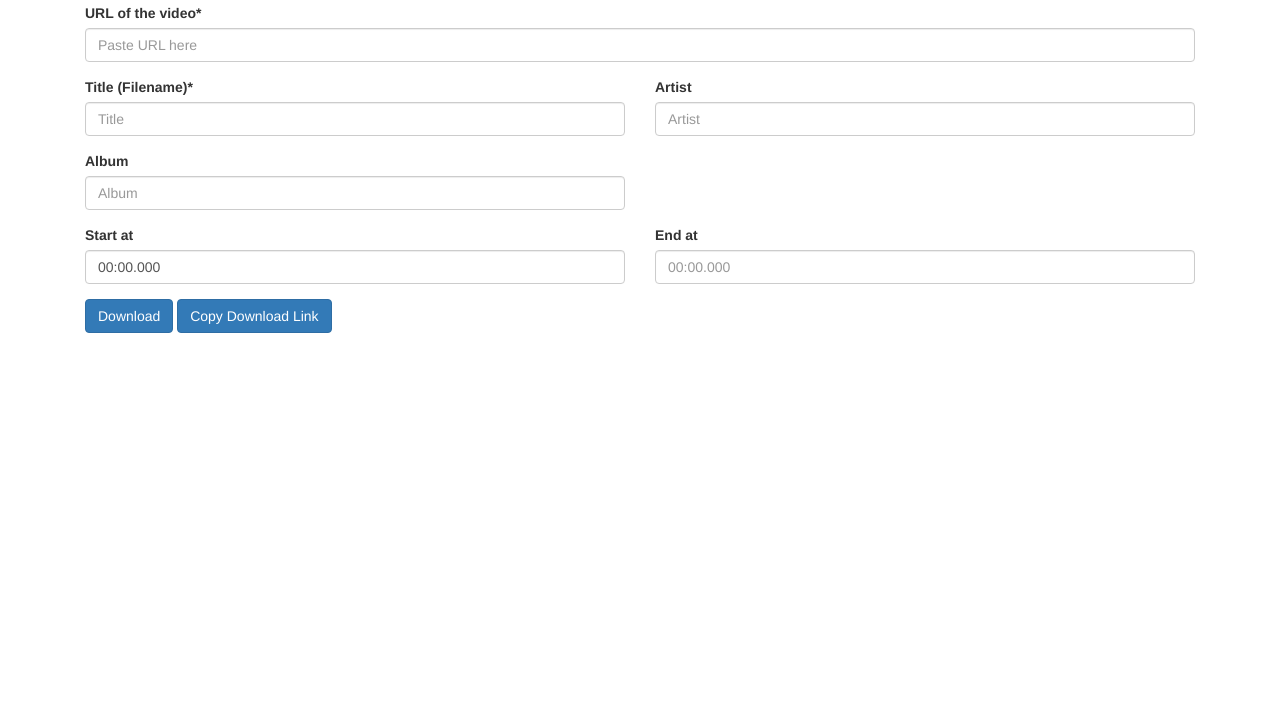
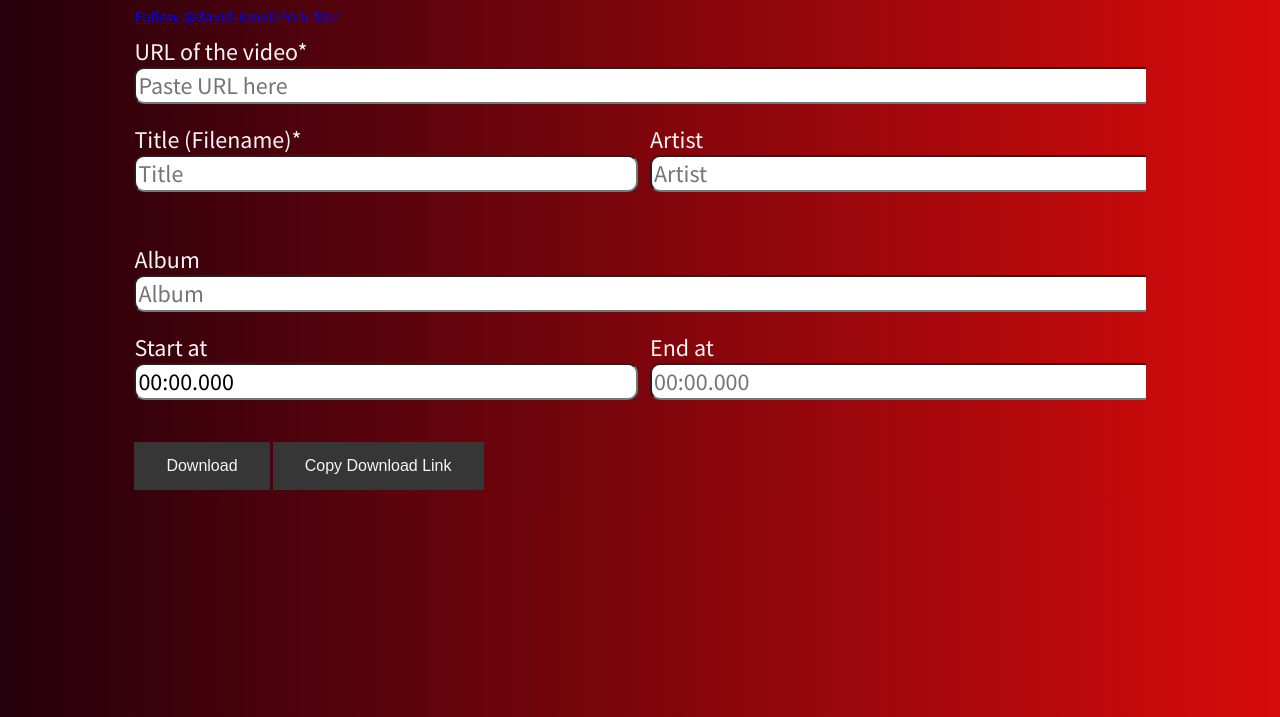
Before and after one commit to davidkroell/ytdl, a website: page html/index.html in a window 1280 px wide. Shown: the part 83-800 px from the top of the page. Drawn offline with nearby package versions, Linux system fonts and the light colour scheme.

Commit message:
adding css styles and removed boostrap

```diff
--- a/html/index.html
+++ b/html/index.html
@@ -6,12 +6,8 @@
     <meta name="viewport" content="width=device-width, initial-scale=1.0">
     <meta http-equiv="X-UA-Compatible" content="ie=edge">
     <title>Download from YouTube</title>
-
-    <!-- Latest compiled and minified CSS & JS -->
-    <link rel="stylesheet" media="screen" href="//netdna.bootstrapcdn.com/bootstrap/3.3.4/css/bootstrap.min.css">
-    <script src="//code.jquery.com/jquery.min.js"></script>
-    <script src="//netdna.bootstrapcdn.com/bootstrap/3.3.4/js/bootstrap.min.js"></script>
-
+    <link href="https://fonts.googleapis.com/css?family=Roboto|Source+Sans+Pro" rel="stylesheet">
+    <link rel="stylesheet" href="../style.css">
     <!-- GitHub star button -->
     <script async defer src="https://buttons.github.io/buttons.js"></script>
 
@@ -65,66 +61,57 @@
 <body>
     <div class="container">
         <form id="dl-form" action="dl" method="GET" onsubmit="clearInputs()">
-            <legend>Download MP3 from YouTube</legend>
+            <legend><h1>Download MP3 from YouTube</h1></legend>
 
-            <div class="col-xs-12">
+            <div>
                 <div class="form-group">
                     <a class="github-button" href="https://github.com/david-kroell" data-size="large" aria-label="Follow @david-kroell on GitHub">Follow @david-kroell</a>
 
                     <a class="github-button" href="https://github.com/david-kroell/ytdl/fork" data-icon="octicon-repo-forked" data-size="large"
                         aria-label="Fork david-kroell/ytdl on GitHub">Fork</a>
                     <a class="github-button" href="https://github.com/david-kroell/ytdl" data-size="large" data-show-count="true" aria-label="Star david-kroell/ytdl on GitHub">Star</a>
-
                 </div>
             </div>
 
-
-            <div class="col-xs-12">
-                <div class="form-group">
+            <div class="row">
+                <div class="form-group" style="width: 100%">
                     <label for="url">URL of the video*</label>
                     <input type="text" class="form-control" id="url" placeholder="Paste URL here" name="url" required>
                 </div>
             </div>
 
-            <div class="col-xs-6 col-sm-6 col-md-6 col-lg-6">
+            <div class="wrapper row">
                 <div class="form-group">
                     <label for="title">Title (Filename)*</label>
                     <input type="text" class="form-control" id="title" placeholder="Title" name="title" required>
                 </div>
-            </div>
-
-            <div class="col-xs-6 col-sm-6 col-md-6 col-lg-6">
                 <div class="form-group">
                     <label for="artist">Artist</label>
                     <input type="text" class="form-control" id="artist" placeholder="Artist" name="artist">
                 </div>
             </div>
 
-            <div class="col-xs-6 col-sm-6 col-md-6 col-lg-6">
+            <div class="row">
                 <div class="form-group">
                     <label for="album">Album</label>
                     <input type="text" class="form-control" id="album" placeholder="Album" name="album">
                 </div>
             </div>
-            <div class="clearfix"></div>
 
-            <div class="col-xs-6 col-sm-6 col-md-6 col-lg-6">
+            <div class="wrapper row">
                 <div class="form-group">
                     <label for="startAt">Start at</label>
                     <input type="text" class="form-control" id="startAt" value="00:00.000" name="startAt">
                 </div>
-            </div>
-
-            <div class="col-xs-6 col-sm-6 col-md-6 col-lg-6">
                 <div class="form-group">
                     <label for="endAt">End at</label>
                     <input type="text" class="form-control" id="endAt" placeholder="00:00.000" name="endAt">
                 </div>
             </div>
 
-            <div class="col-xs-12">
-                <button id="btn-download" type="submit" class="btn btn-primary">Download</button>
-                <button id="btn-get-link" type="button" class="btn btn-primary" onclick="copyLink()">Copy Download Link</button>
+            <div>
+                <button id="btn-download" type="submit" class="button">Download</button>
+                <button id="btn-get-link" type="button" class="button" onclick="copyLink()">Copy Download Link</button>
             </div>
         </form>
     </div>
--- /dev/null
+++ b/style.css
@@ -0,0 +1,54 @@
+body {
+background: rgb(36,0,12);
+background: linear-gradient(90deg, rgba(36,0,12,1) 0%, rgba(215,11,11,1) 100%);
+font-family: 'Source Sans Pro', sans-serif;
+}
+
+h1 {
+    font-family: 'Roboto', sans-serif;
+    text-align: center;
+    color: whitesmoke;
+}
+
+.container {
+    width:80%;
+    margin:auto;
+    overflow:hidden;
+}
+
+.wrapper {
+    display: grid;
+    grid-template-columns: repeat(2, 1fr);
+    grid-gap: 20px;
+    grid-auto-rows: minmax(100px, auto);
+}
+
+.bubble {
+    background: #363636;
+    border-radius: 10px;
+}
+
+label, input, textarea {
+    font-family : inherit;
+    font-size   : 1.5em;
+    border-radius: 10px;
+    width: 100%;
+  }
+
+label {
+    color: whitesmoke;
+}
+
+.row {
+    padding: 10px 0px;
+}
+.button {
+    background-color: #363636;
+    border: none;
+    color: whitesmoke;
+    padding: 15px 32px;
+    text-align: center;
+    text-decoration: none;
+    display: inline-block;
+    font-size: 16px;
+}
```
